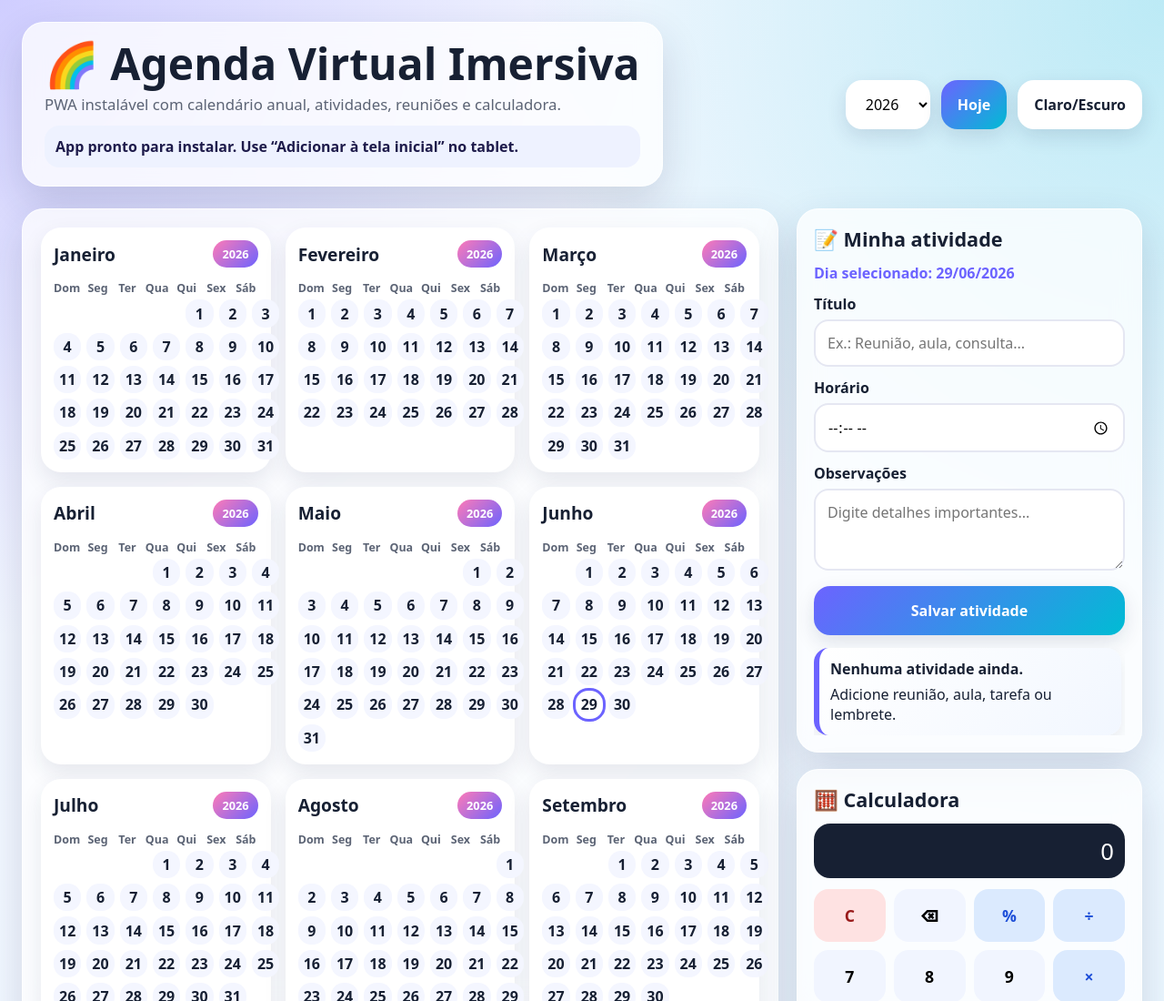
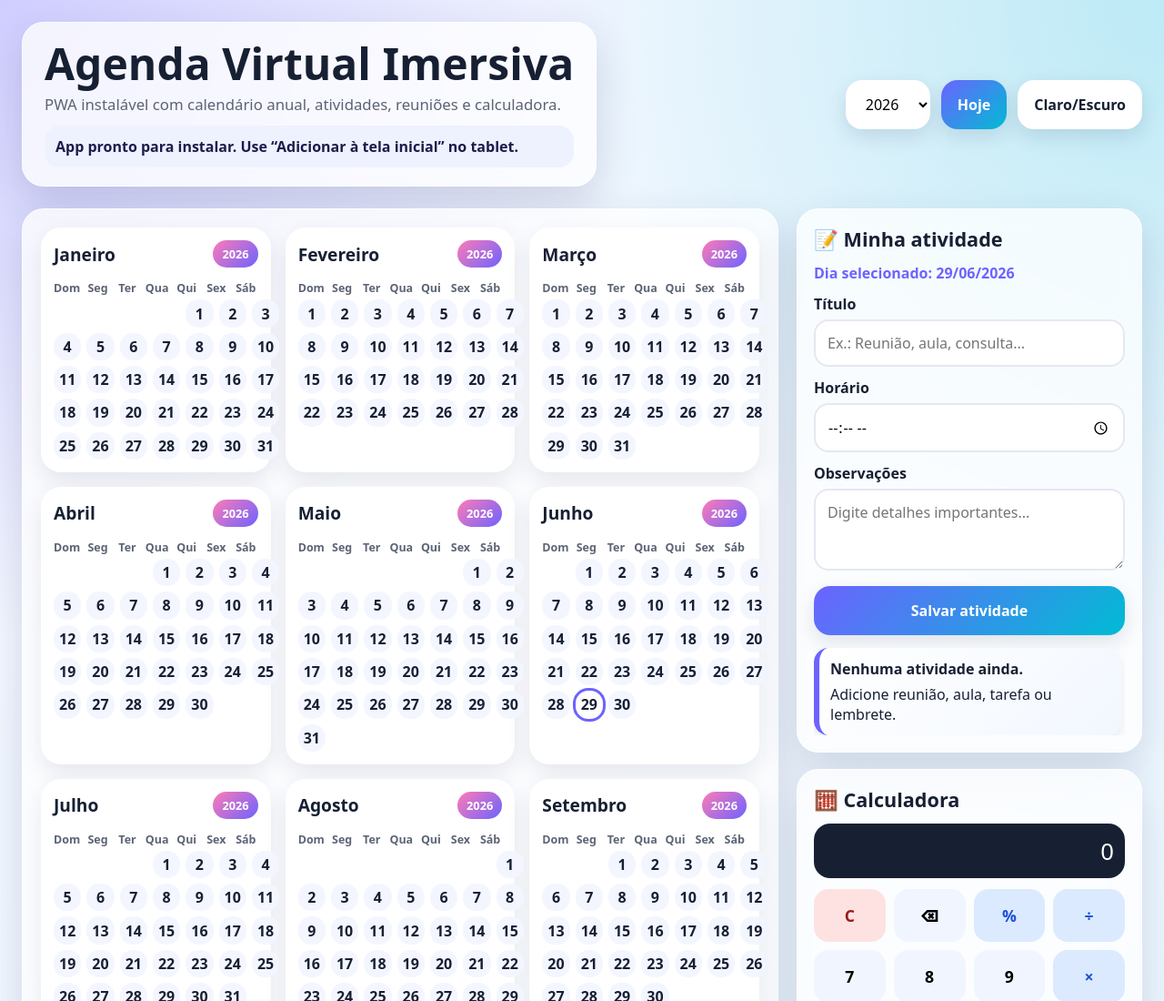
Before and after one commit to pinheiro767/agenda-uem-2026, a plain HTML site: page index.html in a window 1280 px wide. Shown: the top 1100 px of the page at 91% size. Drawn offline with Linux system fonts and the light colour scheme.

Commit message:
Update index.html

```diff
--- a/index.html
+++ b/index.html
@@ -82,7 +82,7 @@
 <body>
   <header>
     <div class="title-box">
-      <h1>🌈 Agenda Virtual Imersiva</h1>
+      <h1>Agenda Virtual Imersiva</h1>
       <div class="subtitle">PWA instalável com calendário anual, atividades, reuniões e calculadora.</div>
       <div id="installBox" class="install-box">
         App pronto para instalar. Use “Adicionar à tela inicial” no tablet.
```
